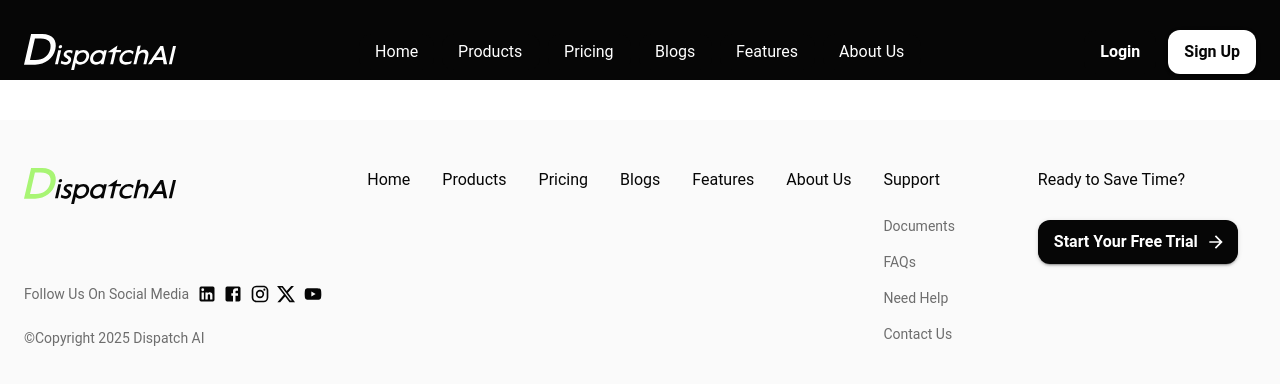
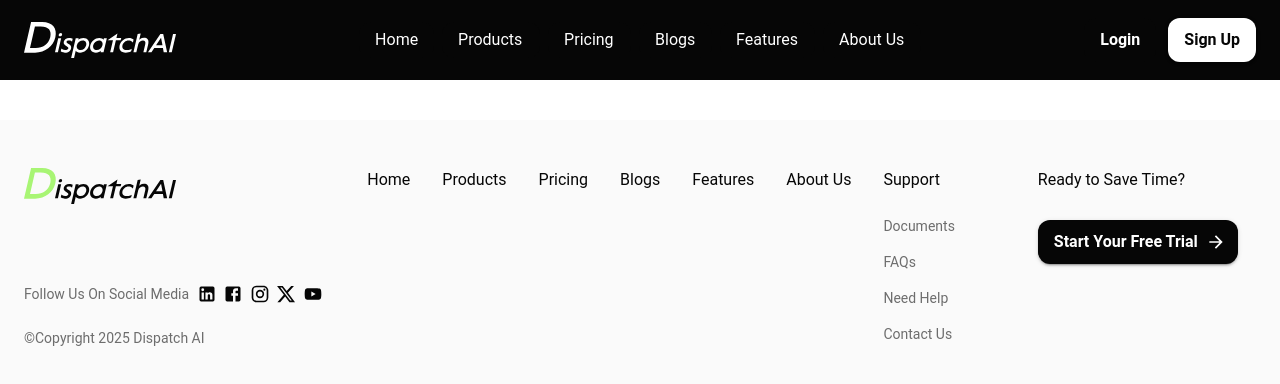
Before and after one commit to Dispatch-AI-com/frontend, a Next.js app: page /features in a window 1280 px wide. Shown: the top 384 px of the page. Built offline with nearby package versions, Linux system fonts and the light colour scheme.

Commit message:
Adjusted MUI container max width on xl break-point.

```diff
--- a/src/components/layout/main-layout/Navbar.tsx
+++ b/src/components/layout/main-layout/Navbar.tsx
@@ -44,12 +44,9 @@ const StyledAppBar = styled(AppBar)(({ theme }) => ({
 
 const StyledToolbar = styled(Toolbar)(() => ({
   width: '100%',
-  maxWidth: '1920px',
-  margin: '0 auto',
-  paddingTop: '30px',
-  paddingBottom: '30px',
   display: 'flex',
   justifyContent: 'space-between',
+  height: '80px',
 }));
 
 const LogoBox = styled(Box)({
--- a/src/theme/index.ts
+++ b/src/theme/index.ts
@@ -52,7 +52,7 @@ let theme = createTheme({
       sm: 600,    // tablets
       md: 900,    // small laptop
       lg: 1200,   // desktop
-      xl: 1536    // large screens
+      xl: 1440    // large screens
     },
   },
 });
```
Lines whose indentation alone changed are shown as unchanged.
